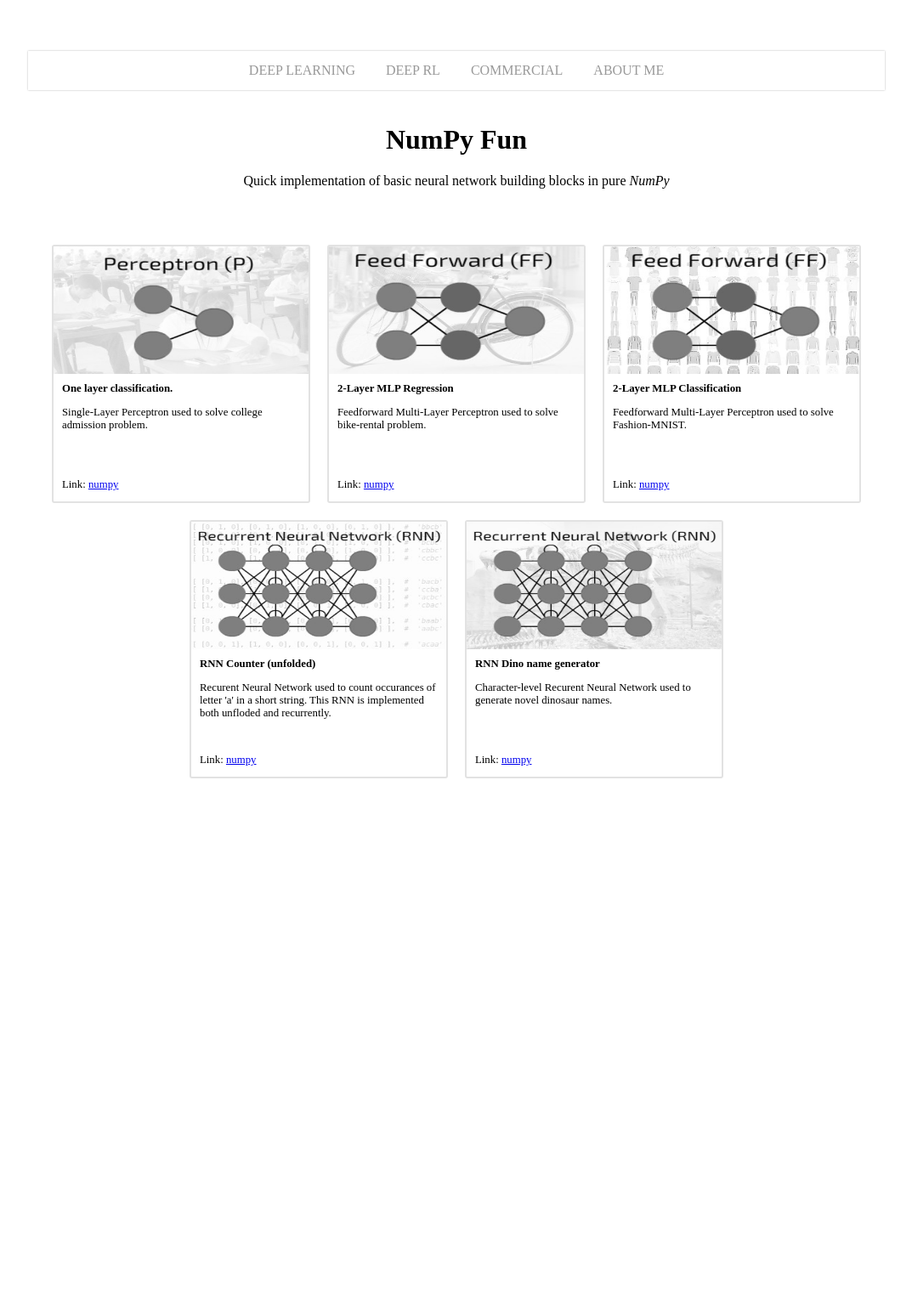
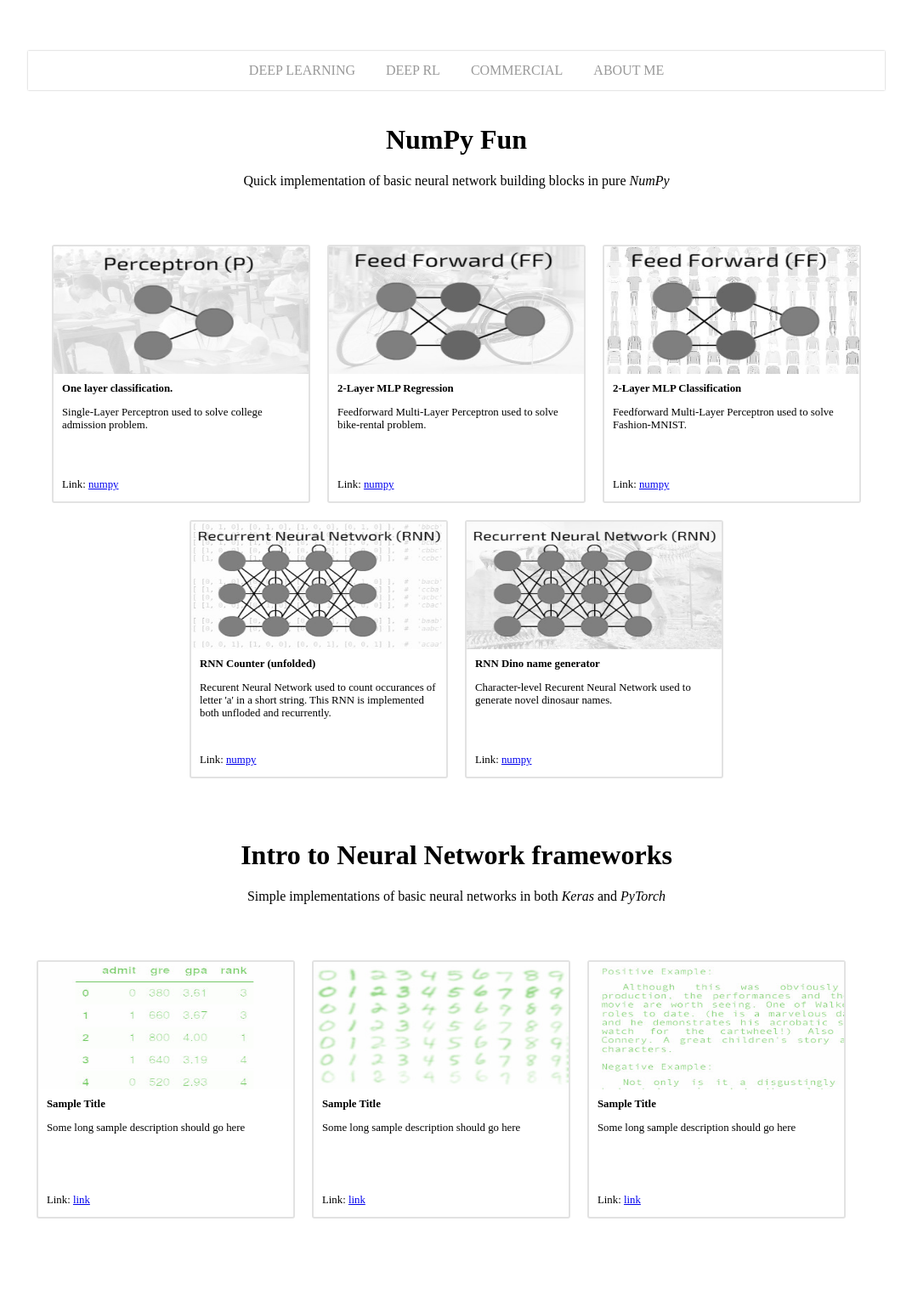
Before and after one commit to marcinbogdanski/marcinbogdanski.github.io, a Jekyll site: the page built from deep-learning.html, in a window 1280 px wide. Shown: the whole page at 85% size, without its empty margins (103-1176 px from the left). Built offline with Jekyll 4.4.1, drawn with Linux system fonts in a browser that asks for light colours; before the commit the page ends 1026 px from its top, so only the background shows below that.

Commit message:
add Keras / Pytorch intro

```diff
--- a/deep-learning.html
+++ b/deep-learning.html
@@ -7,7 +7,6 @@ layout: default
     description="Quick implementation of basic neural network building blocks in pure <em>NumPy</em>" %}
 
 <div class="boxes">
-
     <ul class="grid">
 
         {% include card.html
@@ -51,6 +50,47 @@ layout: default
             link_href="https://marcinbogdanski.github.io/ai-sketchpad/NumpyNN/1020_Char_RNN_Dinosaurs.html"
             %}
 
+
+    </ul>
+</div>
+
+
+
+{% include section.html
+    header="Intro to Neural Network frameworks"
+    description="Simple implementations of basic neural networks in both <em>Keras</em> and <em>PyTorch</em>" %}
+
+<div class="boxes">
+    <ul class="grid">
+
+        {% include card.html
+            image="/assets/images/mlp_college.jpg"
+            title="Sample Title"
+            description="Some long sample description should go here"
+            link_text="link"
+            link_href="https://www.google.com"
+            %}
+
+        {% include card.html
+            image="/assets/images/mlp_mnist.jpg"
+            title="Sample Title"
+            description="Some long sample description should go here"
+            link_text="link"
+            link_href="https://www.google.com"
+            %}
+
+        {% include card.html
+            image="/assets/images/mlp_imbd.jpg"
+            title="Sample Title"
+            description="Some long sample description should go here"
+            link_text="link"
+            link_href="https://www.google.com"
+            %}
+
+    </ul>
+</div>
+
+
         <!--
         {% include card.html
             image=""
@@ -60,8 +100,3 @@ layout: default
             link_href=""
             %}
         -->
-
-
-    </ul>
-
-</div>
```
Also changed, not shown: assets/images/mlp_college.jpg (added), assets/images/mlp_imbd.jpg (added), assets/images/mlp_mnist.jpg (added), assets/images/pixelwhite.png (added).
